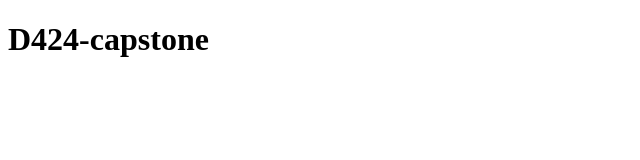
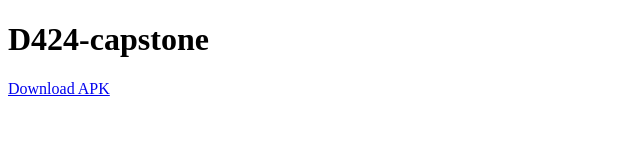
Before and after one commit to Sherrerda/D424-ashe503, a plain HTML site: page index.html in a window 1280 px wide. Shown: the whole page, without its empty margins (0-640 px from the left). Drawn offline with Linux system fonts and the light colour scheme.

Commit message:
add link to download apk

```diff
--- a/index.html
+++ b/index.html
@@ -7,5 +7,6 @@
 </head>
 <body>
     <h1>D424-capstone</h1>
+    <a href="app-release.apk" download>Download APK</a>
 </body>
 </html>
```
